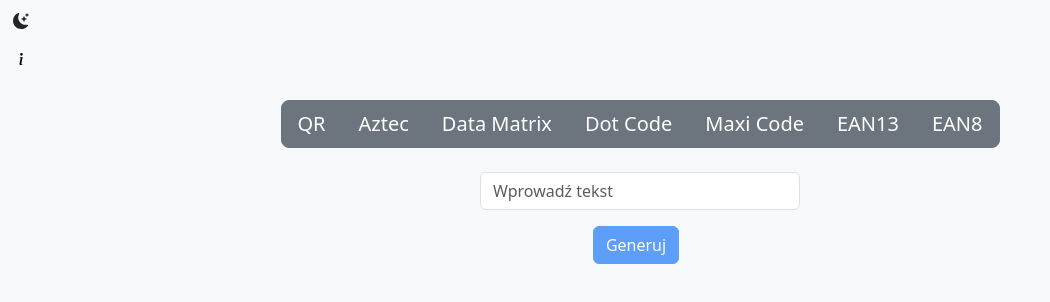
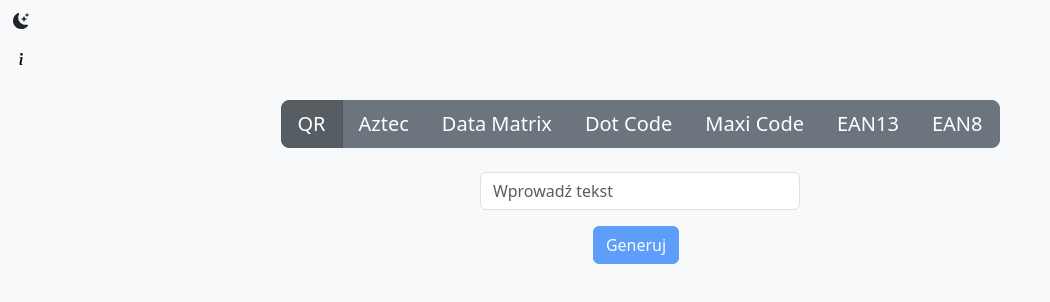
Before and after one commit to kwaskowy/QRCodeGenerator, a React (Vite) app: page / in a window 1280 px wide. Shown: the top 302 px of the page, without its empty margins (0-1050 px from the left). Built offline with nearby package versions, Linux system fonts and the light colour scheme.

Commit message:
quick fix default generator selected

```diff
--- a/src/App.jsx
+++ b/src/App.jsx
@@ -10,7 +10,7 @@ import Generator from './components/Generator';
 function App() {
   const [input, setInput] = useState('');
   const [theme, setTheme] = useState('light');
-  const [selectedGenerator, setSelectedGenerator] = useState('qrCode');
+  const [selectedGenerator, setSelectedGenerator] = useState('qrcode');
   const [generatedCode, setGeneratedCode] = useState('');
 
   const handleGenerate = () => setGeneratedCode(input);
```
